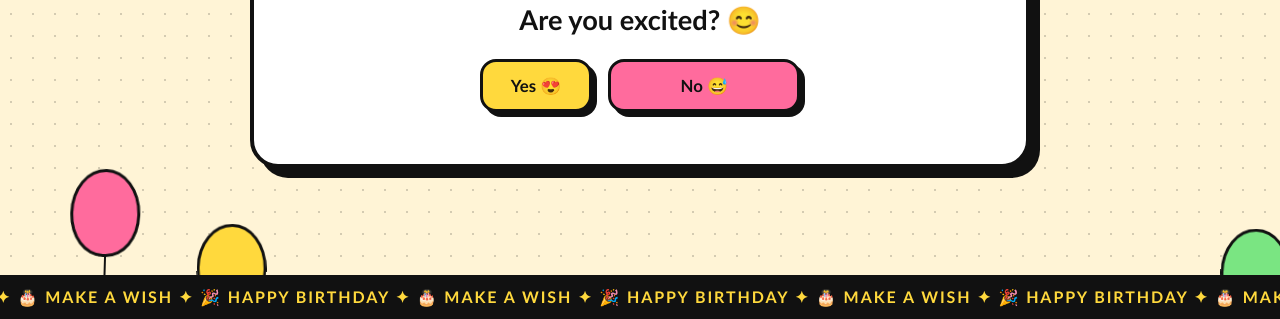
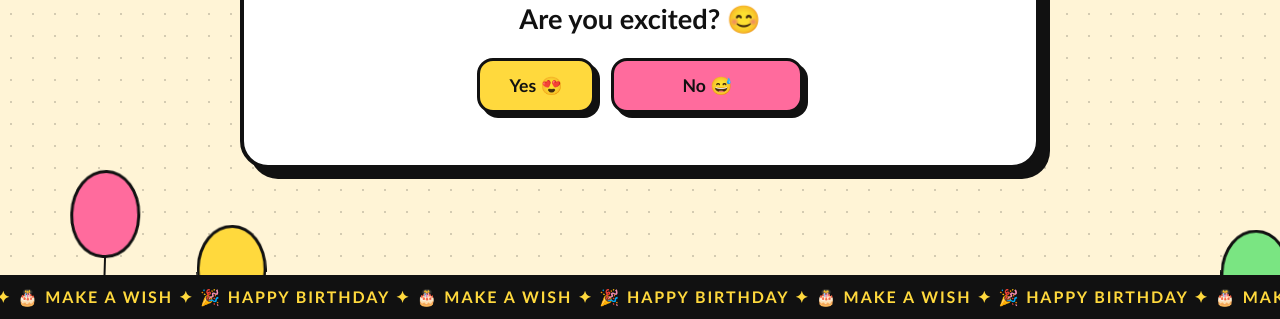
Before and after one commit to viveksharma89812/web_page, a plain HTML site: page index.html in a window 1280 px wide. Shown: the part 481-800 px from the top of the page. Drawn offline with Linux system fonts and the light colour scheme.

Commit message:
Update index.html

```diff
--- a/index.html
+++ b/index.html
@@ -9,12 +9,12 @@
 *{box-sizing:border-box;margin:0;padding:0}
 :root{--ink:#111;--pink:#ff6b9d;--yellow:#ffd93d;--blue:#6bcbff;--green:#7ae582;--purple:#b693fe}
 html{height:100%}
-body{min-height:100%;display:flex;overflow-x:hidden;overflow-y:auto;-webkit-tap-highlight-color:transparent;padding:24px 24px 76px;color:var(--ink);font-family:"Trebuchet MS","Segoe UI",system-ui,-apple-system,sans-serif;background-color:#fff4d6;background-image:radial-gradient(rgba(17,17,17,.18) 1.5px,transparent 1.5px);background-size:22px 22px}
+body{min-height:100%;min-height:100svh;display:flex;overflow-x:hidden;overflow-y:auto;-webkit-tap-highlight-color:transparent;padding:max(24px,env(safe-area-inset-top)) max(24px,env(safe-area-inset-right)) 76px max(24px,env(safe-area-inset-left));color:var(--ink);font-family:"Trebuchet MS","Segoe UI",system-ui,-apple-system,sans-serif;background-color:#fff4d6;background-image:radial-gradient(rgba(17,17,17,.18) 1.5px,transparent 1.5px);background-size:22px 22px}
 canvas{position:fixed;inset:0;width:100%;height:100%;pointer-events:none;z-index:8}
-.balloon{position:fixed;bottom:-140px;width:56px;height:70px;border:3px solid var(--ink);border-radius:50% 50% 48% 48%;animation:rise linear infinite;z-index:1}
+.balloon{position:fixed;bottom:-140px;width:clamp(34px,6vw,70px);aspect-ratio:4/5;border:3px solid var(--ink);border-radius:50% 50% 48% 48%;animation:rise linear infinite;z-index:1}
 .balloon::after{content:"";position:absolute;left:50%;top:100%;width:2px;height:50px;background:var(--ink)}
 @keyframes rise{to{transform:translateY(-120vh) translateX(30px) rotate(8deg)}}
-.card{position:relative;z-index:2;margin:auto;width:min(100%,680px);padding:clamp(26px,5vw,52px) clamp(20px,5vw,48px);text-align:center;background:#fff;border:4px solid var(--ink);border-radius:28px;box-shadow:10px 10px 0 var(--ink);animation:pop .6s cubic-bezier(.2,1.4,.4,1) both}
+.card{position:relative;z-index:2;margin:auto;width:min(100%,42rem);padding:clamp(26px,5vw,52px) clamp(20px,5vw,48px);text-align:center;background:#fff;border:4px solid var(--ink);border-radius:28px;box-shadow:10px 10px 0 var(--ink);animation:pop .6s cubic-bezier(.2,1.4,.4,1) both}
 @keyframes pop{from{opacity:0;transform:scale(.85) rotate(-2deg)}to{opacity:1;transform:none}}
 .tag{display:inline-block;margin-bottom:16px;padding:6px 16px;background:var(--yellow);border:3px solid var(--ink);border-radius:999px;font-size:.8rem;font-weight:800;letter-spacing:.16em;text-transform:uppercase;transform:rotate(-3deg)}
 h1{font-size:clamp(2.2rem,8vw,4.6rem);line-height:1.1;font-weight:900;letter-spacing:-.03em}
@@ -23,7 +23,7 @@ mark{display:inline-block;padding:0 .18em;color:var(--ink);background:var(--pink
 .q{margin-top:22px;font-size:clamp(1.3rem,4vw,1.7rem);font-weight:800}
 .msg{max-width:500px;margin:20px auto 0;font-size:clamp(1rem,2.5vw,1.15rem);line-height:1.7;font-weight:600}
 .opts{display:flex;gap:16px;justify-content:center;flex-wrap:wrap;margin-top:22px}
-.btn{font:inherit;font-weight:800;font-size:1.05rem;cursor:pointer;margin-top:22px;padding:13px 28px;color:var(--ink);background:var(--yellow);border:3px solid var(--ink);border-radius:16px;box-shadow:5px 5px 0 var(--ink);transition:transform .1s,box-shadow .1s}
+.btn{font:inherit;font-weight:800;font-size:clamp(.95rem,2.8vw,1.1rem);cursor:pointer;margin-top:22px;padding:.8em 1.7em;min-height:48px;color:var(--ink);background:var(--yellow);border:3px solid var(--ink);border-radius:16px;box-shadow:5px 5px 0 var(--ink);transition:transform .1s,box-shadow .1s}
 .opts .btn{margin-top:0}
 .btn.alt{background:var(--pink)}
 .btn:active:not(:disabled){transform:translate(4px,4px);box-shadow:1px 1px 0 var(--ink)}
@@ -40,7 +40,7 @@ mark{display:inline-block;padding:0 .18em;color:var(--ink);background:var(--pink
 .flame{position:absolute;bottom:88px;left:50%;width:12px;height:18px;margin-left:-6px;background:#ff9f1c;border:2px solid var(--ink);border-radius:50% 50% 50% 50%/60% 60% 40% 40%;animation:flicker .3s ease-in-out infinite alternate}
 @keyframes flicker{from{transform:scale(1) rotate(-4deg)}to{transform:scale(.9,1.15) rotate(4deg)}}
 .photos{display:flex;gap:16px;justify-content:center;flex-wrap:wrap;margin-top:24px}
-.photos img{width:min(100%,210px);height:240px;object-fit:cover;padding:8px 8px 30px;background:#fff;border:3px solid var(--ink);box-shadow:5px 5px 0 var(--ink);transform:rotate(-3deg);transition:transform .2s}
+.photos img{width:min(100%,clamp(150px,42vw,250px));aspect-ratio:7/8;height:auto;object-fit:cover;padding:8px 8px 30px;background:#fff;border:3px solid var(--ink);box-shadow:5px 5px 0 var(--ink);transform:rotate(-3deg);transition:transform .2s}
 .photos img:nth-child(even){transform:rotate(3deg)}
 .photos img:hover{transform:scale(1.05) rotate(0)}
 .ticker{position:fixed;left:0;right:0;bottom:0;z-index:6;padding-bottom:env(safe-area-inset-bottom,0px);overflow:hidden;background:var(--ink);color:var(--yellow);font-weight:800;letter-spacing:.12em}
@@ -49,9 +49,11 @@ mark{display:inline-block;padding:0 .18em;color:var(--ink);background:var(--pink
 #yes,#no{transition:transform .45s cubic-bezier(.34,1.56,.64,1),box-shadow .1s}
 #no{min-width:12rem;white-space:nowrap}
 .hidden{display:none!important}
-@media (max-width:480px){body{padding:14px 14px 70px}.card{border-radius:22px;box-shadow:7px 7px 0 var(--ink)}.balloon{width:40px;height:52px}.gift{font-size:52px}}
-@media (max-height:560px){body{padding-top:10px}.card{padding:20px 18px}.cake,.gift{display:none}}
-@media (min-width:1024px){.card{width:min(100%,780px)}.balloon{width:70px;height:88px}.msg{max-width:560px;font-size:1.25rem}}
+@media (max-width:600px){body{padding-left:max(14px,env(safe-area-inset-left));padding-right:max(14px,env(safe-area-inset-right));padding-bottom:70px}.card{border-radius:22px;border-width:3px;box-shadow:7px 7px 0 var(--ink)}.gift{font-size:52px}.ticker{font-size:.85rem}}
+@media (max-width:360px){.tag{font-size:.7rem;letter-spacing:.1em}.opts{gap:12px}.btn{padding:.7em 1.3em}#no{min-width:11rem}}
+@media (max-height:560px){body{padding-top:10px}.card{padding:18px}.cake,.gift{display:none}.photos img{width:110px}.tag{margin-bottom:8px}.msg{margin-top:12px}.opts{margin-top:14px}}
+@media (min-width:1024px){.card{width:min(100%,50rem)}.msg{max-width:36rem;font-size:1.25rem}}
+@media (min-width:1600px){html{font-size:20px}.card{box-shadow:12px 12px 0 var(--ink)}}
 @media (prefers-reduced-motion:reduce){*{animation-duration:.01ms!important;animation-iteration-count:1!important}}
 </style>
 </head>
```
